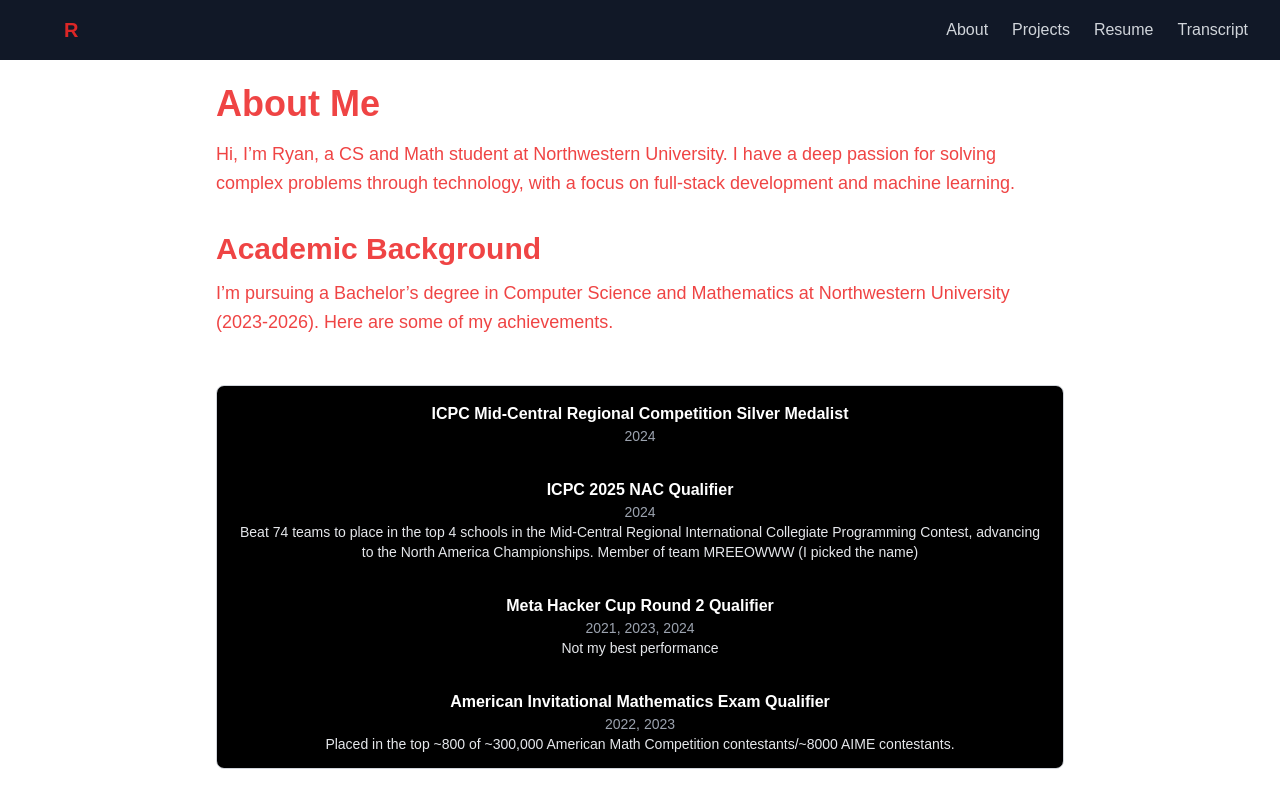
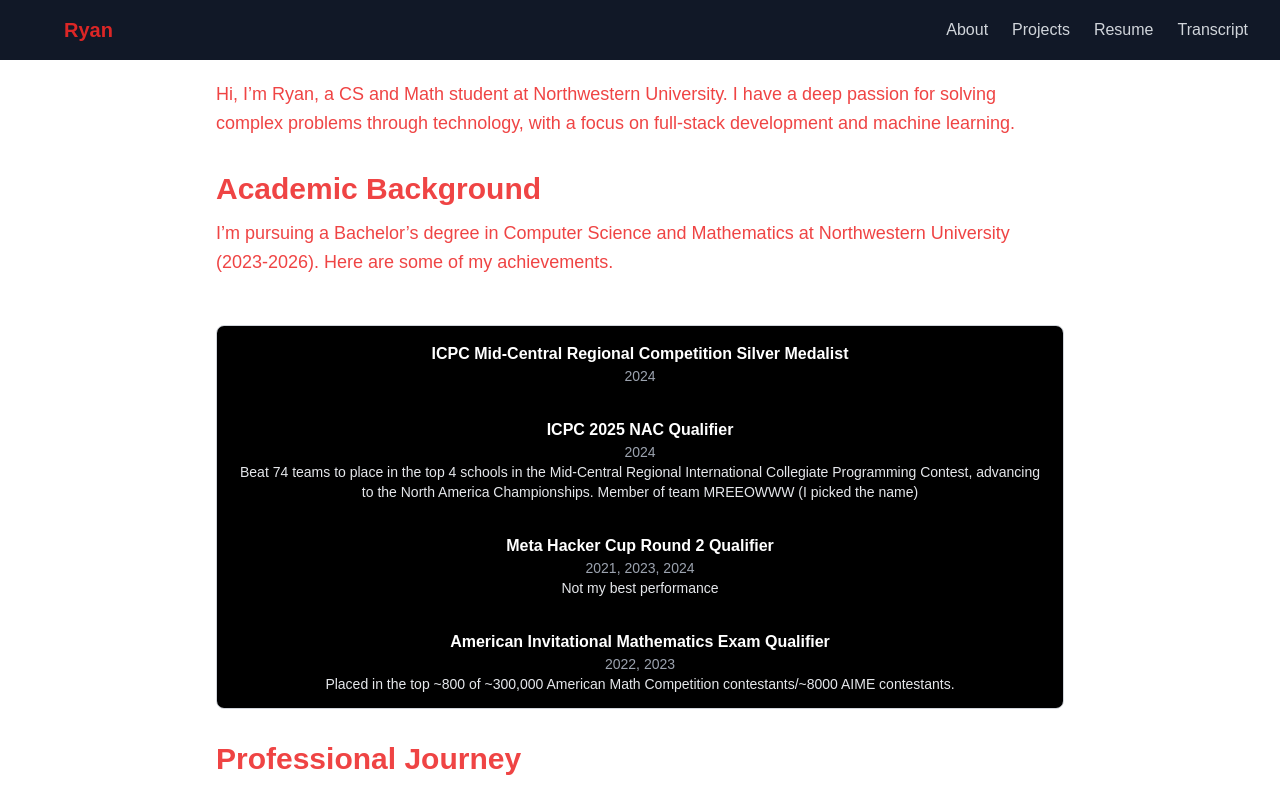
Before and after one commit to rliu2400/rliu.xyz, a Next.js app: page /about in a window 1280 px wide. Shown: the top 794 px of the page. Built offline with nearby package versions, Linux system fonts and the light colour scheme; a web font is replaced by a local one.

Commit message:
made fixed

```diff
--- a/src/components/Header.tsx
+++ b/src/components/Header.tsx
@@ -17,7 +17,7 @@ const Header: React.FC<HeaderProps> = ({ className }) => {
     return showHeader ? (
         <header
             className={cn(
-                "bg-gray-900 py-4 px-8 w-full sticky top-0 z-50 transition-colors duration-300 fade-in",
+                "bg-gray-900 py-4 px-8 w-full fixed top-0 z-50 transition-colors duration-300 fade-in",
                 className,
             )}
         >
@@ -26,7 +26,7 @@ const Header: React.FC<HeaderProps> = ({ className }) => {
                     href="/home"
                     className="header-item text-xl font-bold text-red-600 hover:text-black-400 px-8 transition"
                 >
-                    R
+                    Ryan
                 </Link>
                 <div className="flex space-x-6">
                     <Link
```
